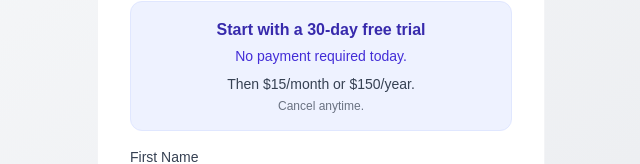
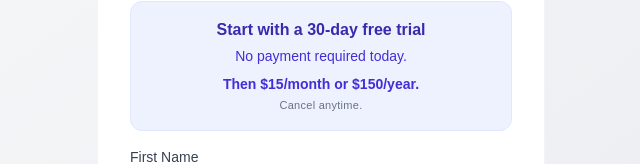
Before and after one commit to restaurantjob714-LT/airbnb-ops-app, a Next.js app: page / in a window 1280 px wide. Both pictures are taken after a click on the button "Sign Up". Shown: the part 256-420 px from the top of the page, without its empty margins (319-959 px from the left). Built offline with nearby package versions, Linux system fonts and the light colour scheme.

Commit message:
improve ui look for trial message

```diff
--- a/app/page.tsx
+++ b/app/page.tsx
@@ -855,13 +855,15 @@ if (!user) {
       No payment required today.
     </p>
 
-    <p className="mt-2 font-medium text-gray-700">
+    <p className="mt-2 font-semibold text-indigo-700">
       Then $15/month or $150/year.
     </p>
 
-    <p className="text-xs text-gray-500 mt-1">
-      Cancel anytime.
-    </p>
+
+
+<p className="text-[11px] tracking-wide text-gray-500 mt-1">
+  Cancel anytime.
+</p>
 
   </div>
 )}
```
